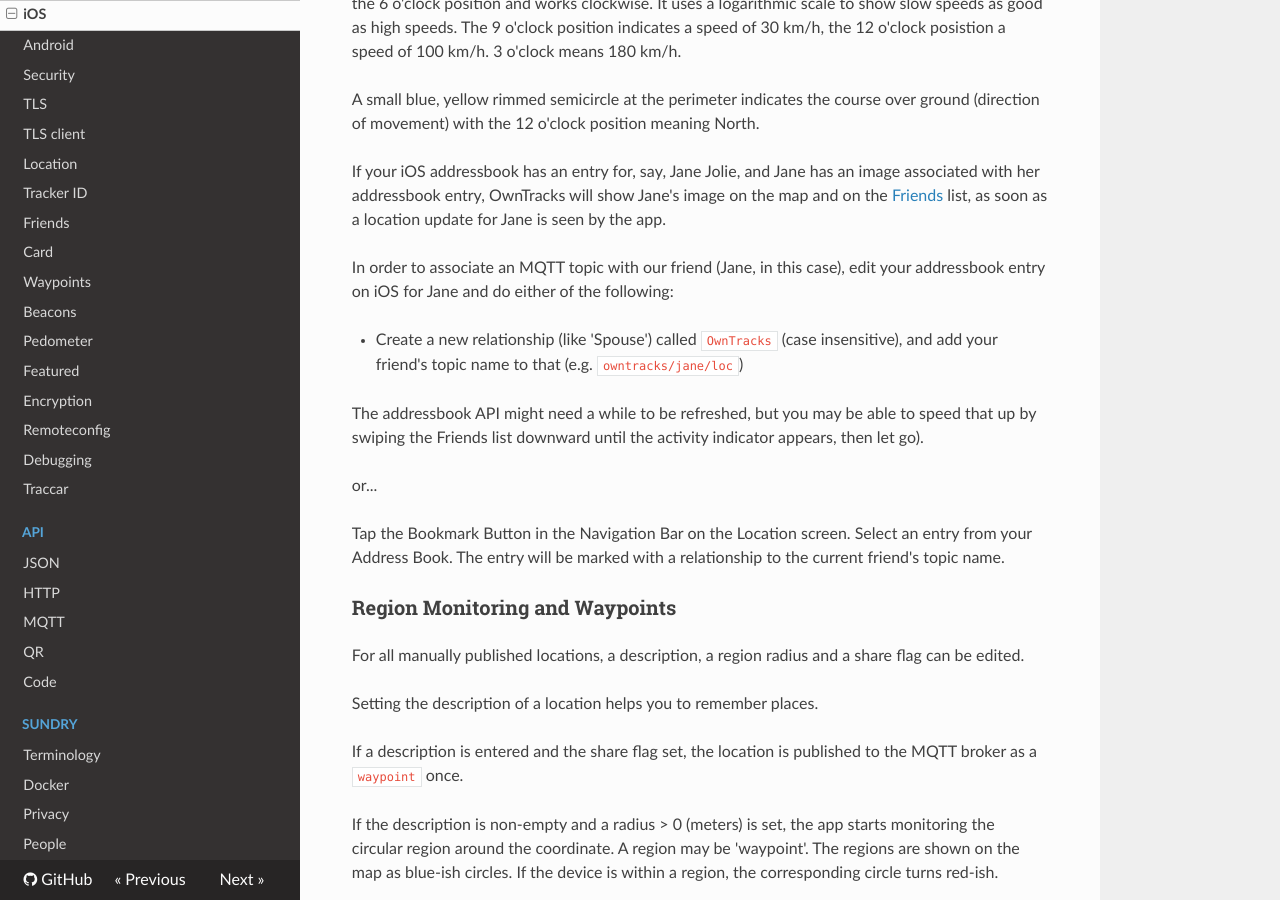
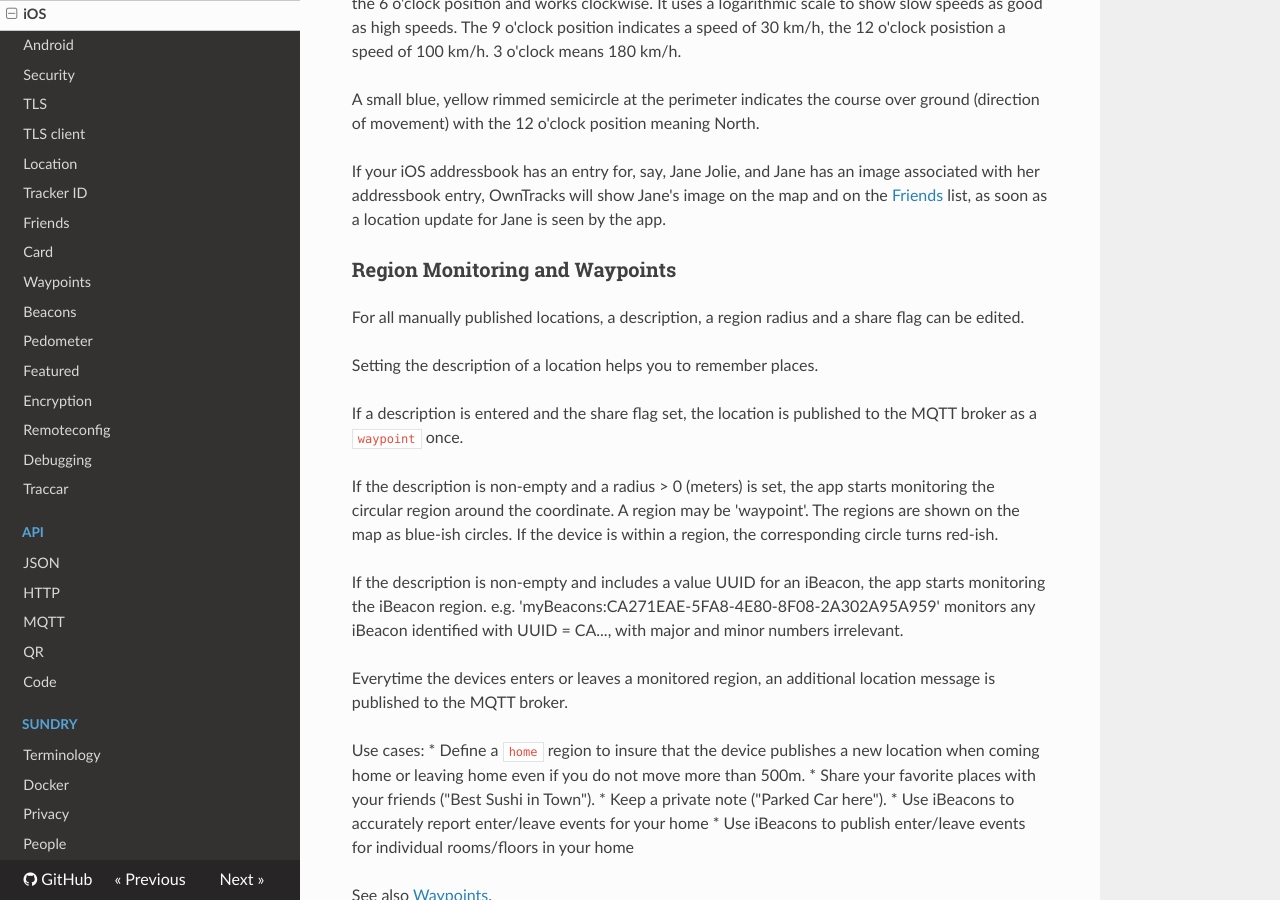
Before and after one commit to owntracks/booklet, an MkDocs documentation site: the page built from docs/features/ios.md, in a window 1280 px wide and 900 px high, scrolled down 902 px. Built offline with MkDocs 1.6.1, drawn with Linux system fonts in a browser that asks for light colours; nearby versions of some CDN libraries; old or Windows-style settings are respelled for this version of MkDocs.

Commit message:
clarify friends association in iOS

```diff
--- a/docs/features/ios.md
+++ b/docs/features/ios.md
@@ -34,18 +34,6 @@ as good as high speeds. The 9 o'clock position indicates a speed of 30 km/h, the
 A small blue, yellow rimmed semicircle at the perimeter indicates the course over ground (direction of movement)  with the 12 o'clock position meaning North.
 
 If your iOS addressbook has an entry for, say, Jane Jolie, and Jane has an image associated with her addressbook entry, OwnTracks will show Jane's image on the map and on the [Friends](friends.md) list, as soon as a location update for Jane is seen by the app.
-
-In order to associate an MQTT topic with our friend (Jane, in this case), edit your addressbook entry on iOS for Jane and do either of the following:
-
-* Create a new relationship (like 'Spouse') called `OwnTracks` (case insensitive), and add your friend's topic name to that (e.g. `owntracks/jane/loc`)
-
-The addressbook API might need a while to be refreshed, but you may be able to speed that up by swiping the Friends list downward until the activity indicator appears, then let go).
-
-or...
-
-Tap the Bookmark Button in the Navigation Bar on the Location screen. Select an entry from your Address Book.
-The entry will be marked with a relationship to the current friend's topic name.
-
 
 ### Region Monitoring and Waypoints
 
```
Also changed, not shown: docs/features/friends.md (+1 -3 lines).
